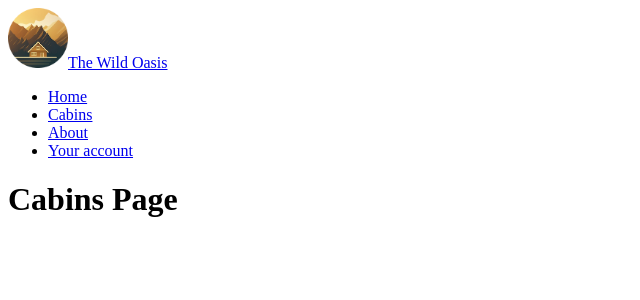
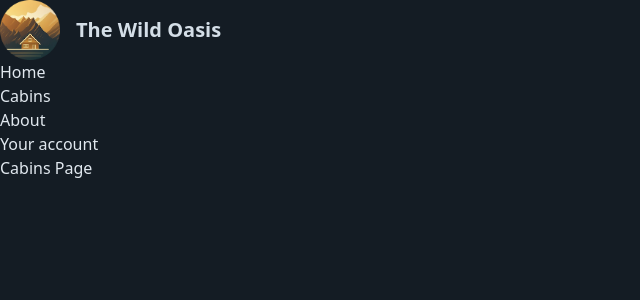
Before and after one commit to malempatiu/the-wild-oasis, a Next.js app: page /cabins in a window 1280 px wide. Shown: the top 300 px of the page, without its empty margins (0-640 px from the left). Built offline with nearby package versions, Linux system fonts and the light colour scheme.

Commit message:
basic tailwind setup with theme

```diff
--- /dev/null
+++ b/app/_styles/global.css
@@ -0,0 +1,27 @@
+@import 'tailwindcss';
+
+@theme {
+  --color-primary-50: #E1E8EF;
+  --color-primary-100: #D4DEE7;
+  --color-primary-200: #B7C7D7;
+  --color-primary-300: #99B0C7;
+  --color-primary-400: #7C99B6;
+  --color-primary-500: #5E82A6;
+  --color-primary-600: #4C6B8A;
+  --color-primary-700: #3C546C;
+  --color-primary-800: #2C3D4F;
+  --color-primary-900: #1B2631;
+  --color-primary-950: #141C24;
+
+  --color-accent-50: #FAF5F0;
+  --color-accent-100: #F4ECE1;
+  --color-accent-200: #E8D6BF;
+  --color-accent-300: #DDC2A2;
+  --color-accent-400: #D2AF84;
+  --color-accent-500: #C69963;
+  --color-accent-600: #B78343;
+  --color-accent-700: #926835;
+  --color-accent-800: #6C4D28;
+  --color-accent-900: #4B351B;
+  --color-accent-950: #382814;
+}
--- a/app/layout.tsx
+++ b/app/layout.tsx
@@ -1,5 +1,6 @@
 import { Logo } from "./_components/Logo";
 import { Navigation } from "./_components/Navigation";
+import "./_styles/global.css";
 
 export const metadata = {
   title: "The Wild Oasis",
@@ -13,7 +14,7 @@ export default function RootLayout({
 }) {
   return (
     <html lang='en'>
-      <body>
+      <body className="bg-primary-950 text-primary-50 min-h-screen">
         <header>
           <Logo />
           <Navigation />
```
